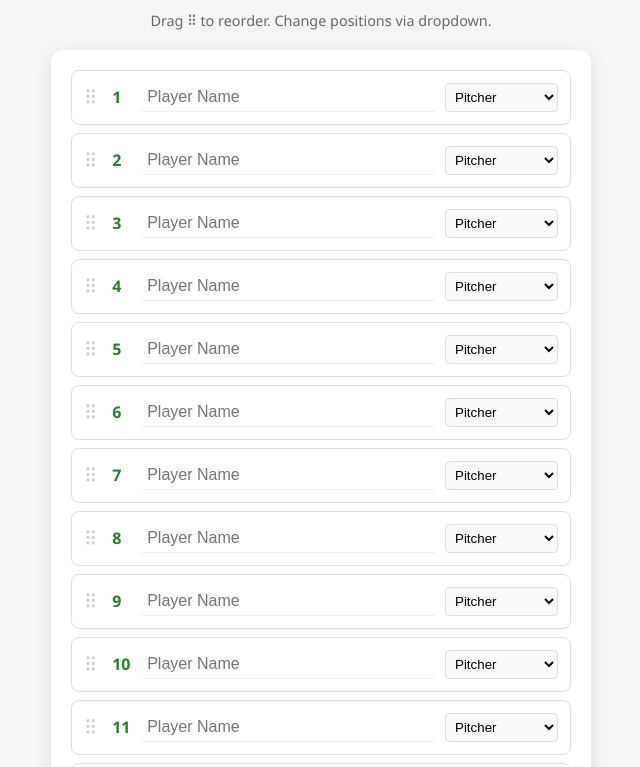
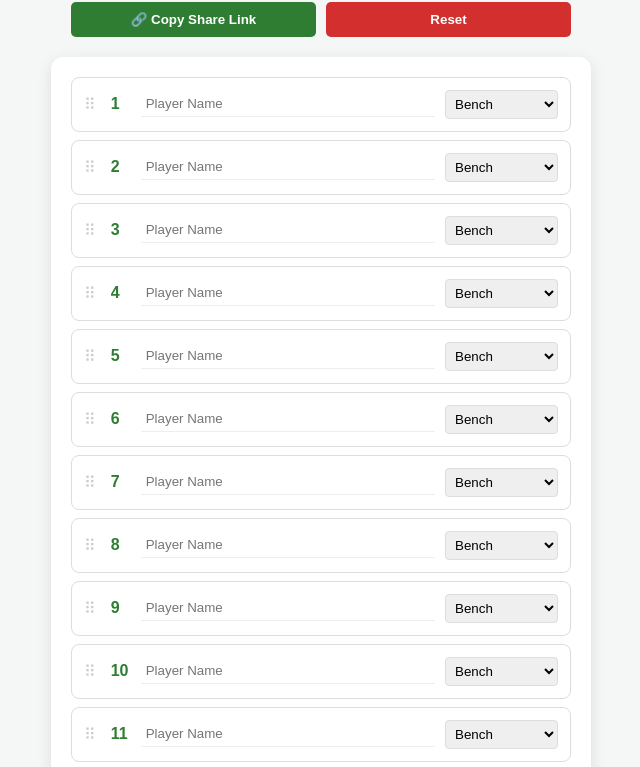
Before and after one commit to aloysiuscc/kickball-lineup, a plain HTML site: page index.html in a window 1280 px wide. Shown: the part 106-873 px from the top of the page, without its empty margins (319-959 px from the left). Drawn offline with nearby package versions, Linux system fonts and the light colour scheme.

Commit message:
Update index.html

```diff
--- a/index.html
+++ b/index.html
@@ -6,125 +6,99 @@
     <title>Kickball Lineup Pro</title>
     <script src="https://cdnjs.cloudflare.com/ajax/libs/Sortable/1.15.0/Sortable.min.js"></script>
     <style>
-        :root {
-            --primary: #2e7d32;
-            --bg: #f4f7f6;
-            --card: #ffffff;
-        }
-        body {
-            font-family: 'Segoe UI', Tahoma, Geneva, Verdana, sans-serif;
-            background-color: var(--bg);
-            display: flex;
-            flex-direction: column;
-            align-items: center;
-            padding: 20px;
-        }
-        h1 { color: var(--primary); margin-bottom: 10px; }
-        .container {
-            width: 100%;
-            max-width: 500px;
-            background: var(--card);
-            padding: 20px;
-            border-radius: 12px;
-            box-shadow: 0 4px 15px rgba(0,0,0,0.1);
-        }
-        .instruction {
-            font-size: 0.9rem;
-            color: #666;
-            text-align: center;
-            margin-bottom: 20px;
-        }
-        .player-list { list-style: none; padding: 0; }
-        .player-item {
-            background: #fff;
-            border: 1px solid #ddd;
-            margin-bottom: 8px;
-            padding: 12px;
-            display: flex;
-            align-items: center;
-            border-radius: 8px;
-            cursor: grab;
-            transition: transform 0.2s;
-        }
-        .player-item:active { cursor: grabbing; }
-        .handle {
-            margin-right: 15px;
-            color: #ccc;
-            font-size: 20px;
-            user-select: none;
-        }
-        .order-num {
-            font-weight: bold;
-            width: 30px;
-            color: var(--primary);
-        }
-        input[type="text"] {
-            flex-grow: 1;
-            border: none;
-            border-bottom: 1px solid #eee;
-            margin-right: 10px;
-            padding: 5px;
-            font-size: 1rem;
-        }
-        input[type="text"]:focus {
-            outline: none;
-            border-bottom: 2px solid var(--primary);
-        }
-        select {
-            padding: 5px;
-            border-radius: 4px;
-            border: 1px solid #ddd;
-            background: #fafafa;
-        }
+        :root { --primary: #2e7d32; --bg: #f4f7f6; --card: #ffffff; }
+        body { font-family: sans-serif; background-color: var(--bg); display: flex; flex-direction: column; align-items: center; padding: 20px; }
+        .container { width: 100%; max-width: 500px; background: var(--card); padding: 20px; border-radius: 12px; box-shadow: 0 4px 15px rgba(0,0,0,0.1); }
+        .controls { margin-bottom: 20px; display: flex; gap: 10px; width: 100%; max-width: 500px; }
+        button { flex: 1; padding: 10px; cursor: pointer; border: none; border-radius: 5px; background: var(--primary); color: white; font-weight: bold; }
+        .player-item { background: #fff; border: 1px solid #ddd; margin-bottom: 8px; padding: 12px; display: flex; align-items: center; border-radius: 8px; cursor: grab; }
+        .handle { margin-right: 15px; color: #ccc; cursor: grab; }
+        .order-num { font-weight: bold; width: 30px; color: var(--primary); }
+        input { flex-grow: 1; border: none; border-bottom: 1px solid #eee; margin-right: 10px; padding: 5px; }
+        select { padding: 5px; border-radius: 4px; border: 1px solid #ddd; }
         .ghost { opacity: 0.4; background: #c8ebfb; }
     </style>
 </head>
 <body>
 
     <h1>Kickball Lineup</h1>
-    <p class="instruction">Drag ⠿ to reorder. Change positions via dropdown.</p>
+
+    <div class="controls">
+        <button onclick="copyShareLink()">🔗 Copy Share Link</button>
+        <button onclick="resetLineup()" style="background:#d32f2f;">Reset</button>
+    </div>
 
     <div class="container">
-        <div id="lineup" class="player-list">
-            </div>
+        <div id="lineup" class="player-list"></div>
     </div>
 
     <script>
-        const positions = [
-            "Pitcher", "Pitcher's Asst", "Catcher", "1st Base",
-            "2nd Base", "3rd Base", "Shortstop", "Left Field",
-            "Left Center", "Right Center", "Right Field", "Bench"
-        ];
-
+        const positions = ["Pitcher", "Pitcher's Asst", "Catcher", "1st Base", "2nd Base", "3rd Base", "Shortstop", "Left Field", "Left Center", "Right Center", "Right Field", "Bench"];
         const lineupContainer = document.getElementById('lineup');
 
-        // Create 19 players
-        for (let i = 1; i <= 19; i++) {
-            const playerRow = document.createElement('div');
-            playerRow.className = 'player-item';
-
-            playerRow.innerHTML = `
+        function createPlayerRow(name = "", pos = "Bench", index) {
+            const div = document.createElement('div');
+            div.className = 'player-item';
+            div.innerHTML = `
                 <div class="handle">⠿</div>
-                <div class="order-num">${i}</div>
-                <input type="text" placeholder="Player Name">
-                <select>
-                    ${positions.map(pos => `<option value="${pos}">${pos}</option>`).join('')}
-                </select>
-            `;
-            lineupContainer.appendChild(playerRow);
+                <div class="order-num">${index}</div>
+                <input type="text" value="${name}" placeholder="Player Name" oninput="saveToLocal()">
+                <select onchange="saveToLocal()">
+                    ${positions.map(p => `<option value="${p}" ${p === pos ? 'selected' : ''}>${p}</option>`).join('')}
+                </select>`;
+            return div;
         }
 
-        // Initialize Sortable
+        function render(data) {
+            lineupContainer.innerHTML = '';
+            data.forEach((p, i) => lineupContainer.appendChild(createPlayerRow(p.n, p.p, i + 1)));
+        }
+
+        function saveToLocal() {
+            const data = Array.from(document.querySelectorAll('.player-item')).map(row => ({
+                n: row.querySelector('input').value,
+                p: row.querySelector('select').value
+            }));
+            localStorage.setItem('kickball_lineup', JSON.stringify(data));
+        }
+
+        function copyShareLink() {
+            const data = Array.from(document.querySelectorAll('.player-item')).map(row => ({
+                n: row.querySelector('input').value,
+                p: row.querySelector('select').value
+            }));
+            const encoded = btoa(encodeURIComponent(JSON.stringify(data)));
+            const url = window.location.origin + window.location.pathname + '?data=' + encoded;
+            navigator.clipboard.writeText(url);
+            alert("Shareable link copied to clipboard!");
+        }
+
+        function resetLineup() {
+            if(confirm("Clear all names?")) {
+                const empty = Array(19).fill({n: '', p: 'Bench'});
+                render(empty);
+                saveToLocal();
+            }
+        }
+
+        // Load Logic
+        const params = new URLSearchParams(window.location.search);
+        const sharedData = params.get('data');
+        const localData = localStorage.getItem('kickball_lineup');
+
+        if (sharedData) {
+            render(JSON.parse(decodeURIComponent(atob(sharedData))));
+        } else if (localData) {
+            render(JSON.parse(localData));
+        } else {
+            render(Array(19).fill({n: '', p: 'Bench'}));
+        }
+
         new Sortable(lineupContainer, {
-            animation: 150,
-            handle: '.handle',
-            ghostClass: 'ghost',
-            onEnd: function() {
-                // Update the visual numbers after drag
-                const rows = document.querySelectorAll('.order-num');
-                rows.forEach((row, index) => {
-                    row.textContent = index + 1;
-                });
+            animation: 150, handle: '.handle', ghostClass: 'ghost',
+            onEnd: () => {
+                document.querySelectorAll('.order-num').forEach((n, i) => n.textContent = i + 1);
+                saveToLocal();
             }
         });
     </script>
```
